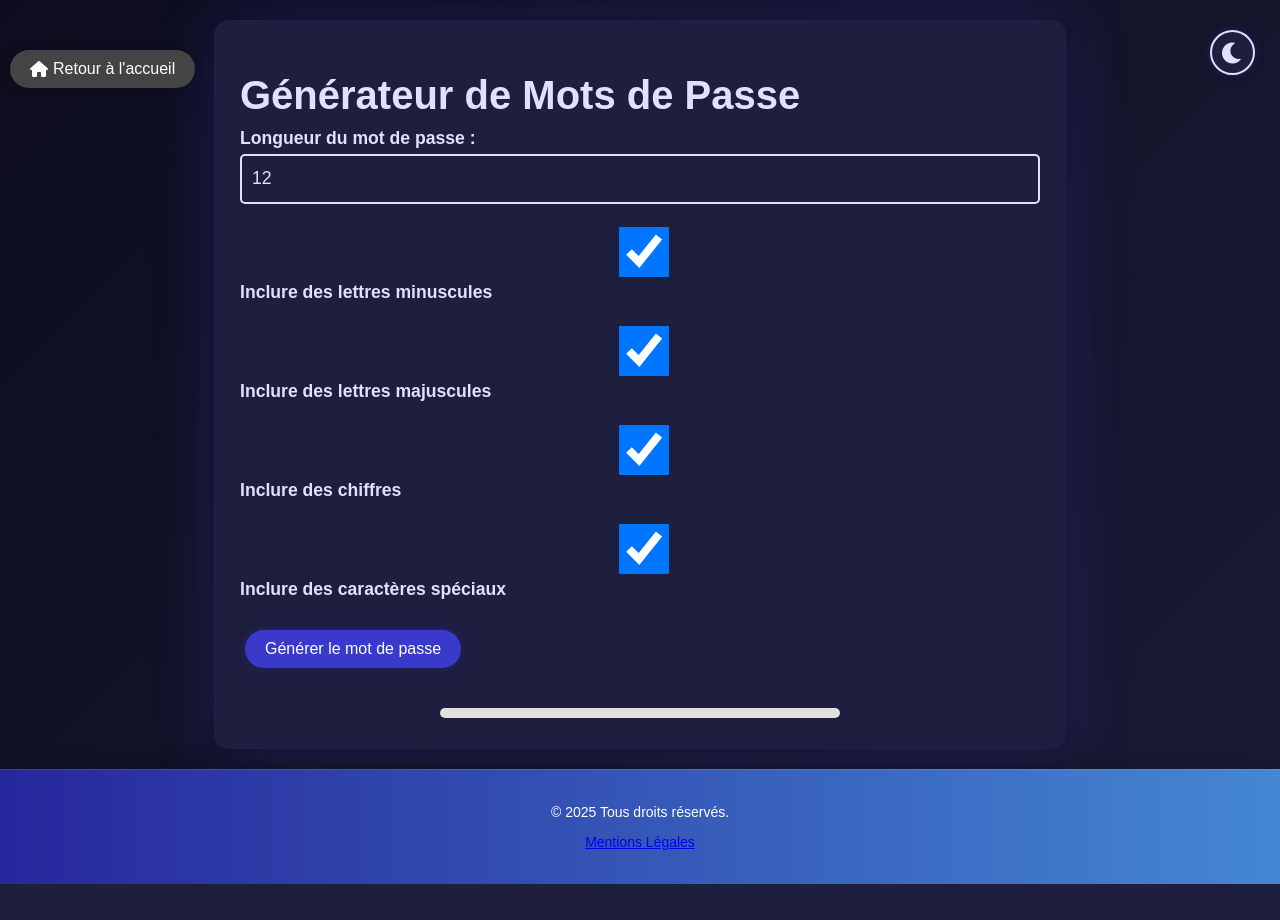
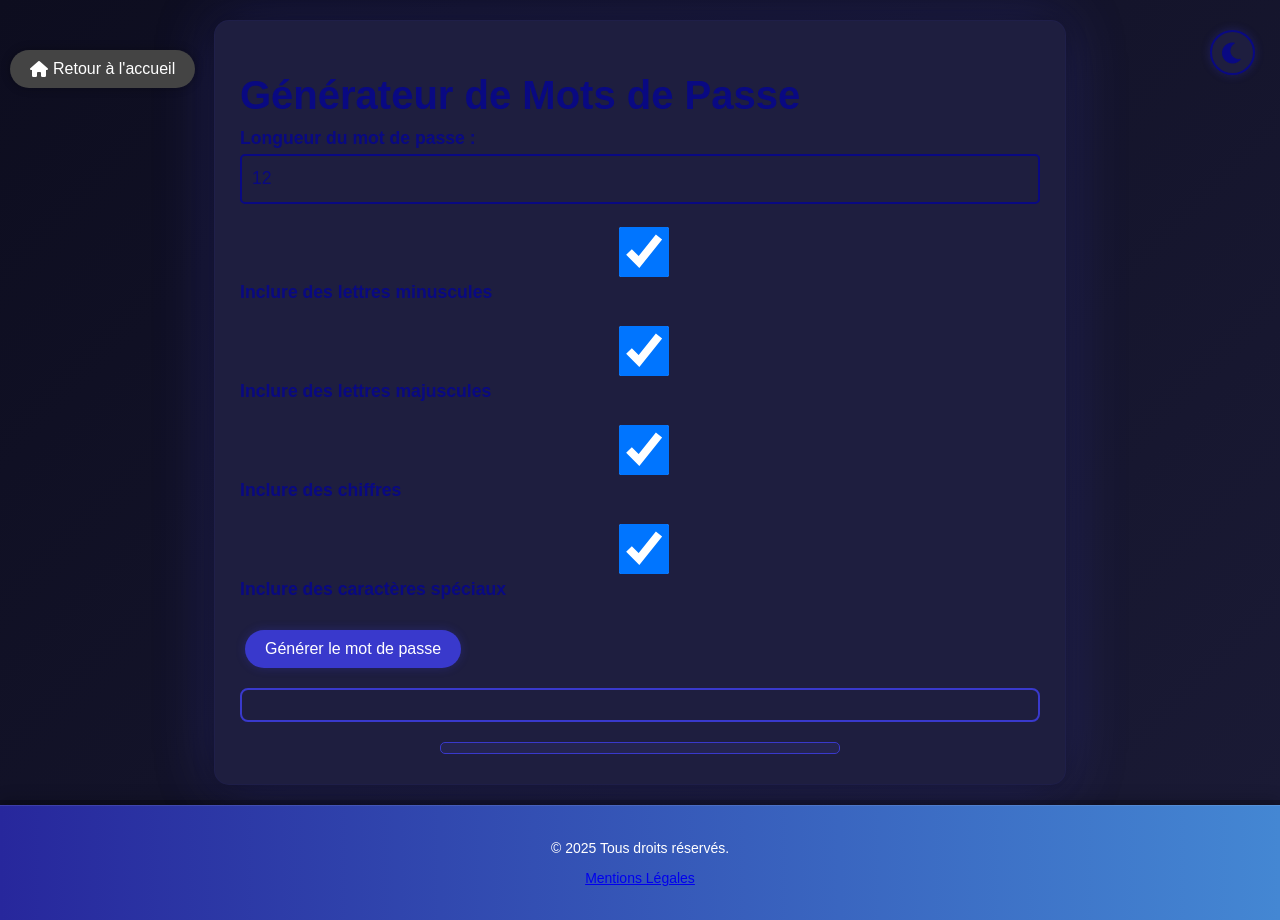
Before and after one commit to filsuin/My-website, a PHP site: page /password.html in a window 1280 px wide. Before the commit the page ends 884 px from the top, so only its background shows below. Run offline with PHP 8.4, Linux system fonts and the light colour scheme; some libraries are stand-ins or nearby versions.

Commit message:
1.15.6.1
Update text color for better readability and add password strength indicators

```diff
--- a/assets/css/style.css
+++ b/assets/css/style.css
@@ -21,7 +21,7 @@
     --background-color: #080816;
     --gradient-start: #0d0d1f;
     --gradient-end: #1a1a35;
-    --text-color: #e0e0ff;
+    --text-color: #090982; /* Changer de #10107f à #e0e0ff pour une meilleure lisibilité */
     --container-bg: #1e1e3f;
     --shadow-color: rgba(0, 0, 0, 0.3);
     --button-bg: #3939cc;
@@ -442,6 +442,44 @@ footer {
     display: flex;
     justify-content: center;
     align-items: center;
+}
+
+.password-result-container {
+    display: flex;
+    align-items: center;
+    justify-content: center;
+    gap: 10px;
+    margin-top: 20px;
+    padding: 15px;
+    border-radius: 8px;
+    background-color: var(--container-bg);
+    border: 2px solid var(--button-bg);
+}
+
+#passwordResult {
+    font-family: monospace;
+    font-size: 1.2em;
+    color: var(--text-color);
+    word-break: break-all;
+    text-align: center;
+    padding: 10px;
+    border-radius: 4px;
+    margin-right: 10px;
+    background-color: var(--input-bg);
+}
+
+#copyButton {
+    background: none;
+    border: none;
+    cursor: pointer;
+    font-size: 1.5em;
+    color: var(--text-color);
+    transition: all 0.3s ease;
+}
+
+#copyButton:hover {
+    color: var(--button-hover);
+    transform: scale(1.1);
 }
 
 .password-result-container {
@@ -1185,3 +1223,18 @@ input, textarea, select, label, option {
     transform: translateY(-5px);
     box-shadow: 0 0 25px var(--glow-color);
 }
+
+.strength-bar {
+    height: 10px;
+    background-color: var(--input-bg);
+    border-radius: 5px;
+    overflow: hidden;
+    margin-bottom: 5px;
+    border: 1px solid var(--button-bg);
+}
+
+.strength-text {
+    font-size: 0.9em;
+    font-weight: bold;
+    text-shadow: 0 0 2px rgba(0, 0, 0, 0.5);
+}
--- a/contact.html
+++ b/contact.html
@@ -46,7 +46,8 @@
         </div>
     </div>
     <footer class="footer">
-        <p>&copy; 2025 Mes Projets. Tous droits réservés.</p>
+        <p>&copy; 2025 Tous droits réservés.</p>
+        <p><a href="mentions-legales.html">Mentions Légales</a></p>
     </footer>
     <script src="assets/js/theme.js"></script>
 </body>
```
